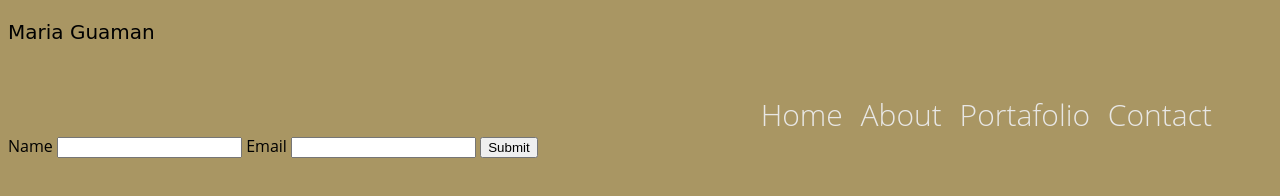
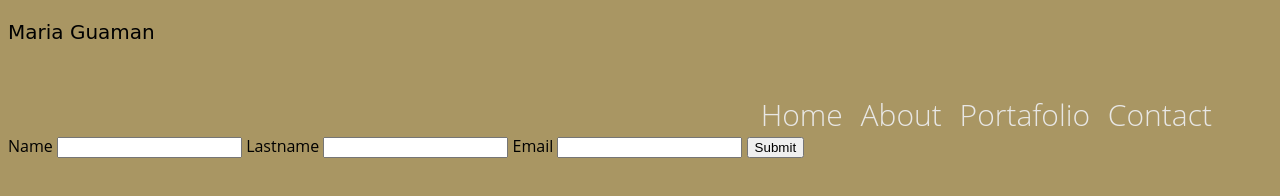
Before and after one commit to Belen-Paz/portfolio, a plain HTML site: page contact.html in a window 1280 px wide. Drawn offline with Linux system fonts and the light colour scheme.

Commit message:
Add Lastname in contact form

```diff
--- a/contact.html
+++ b/contact.html
@@ -34,6 +34,8 @@
     <form>
         <label>Name</label>
         <input type="text">
+        <label>Lastname</label>
+        <input type="text">
         <label>Email</label>
         <input type="email">
         <button type="submit">Submit</button>
```
